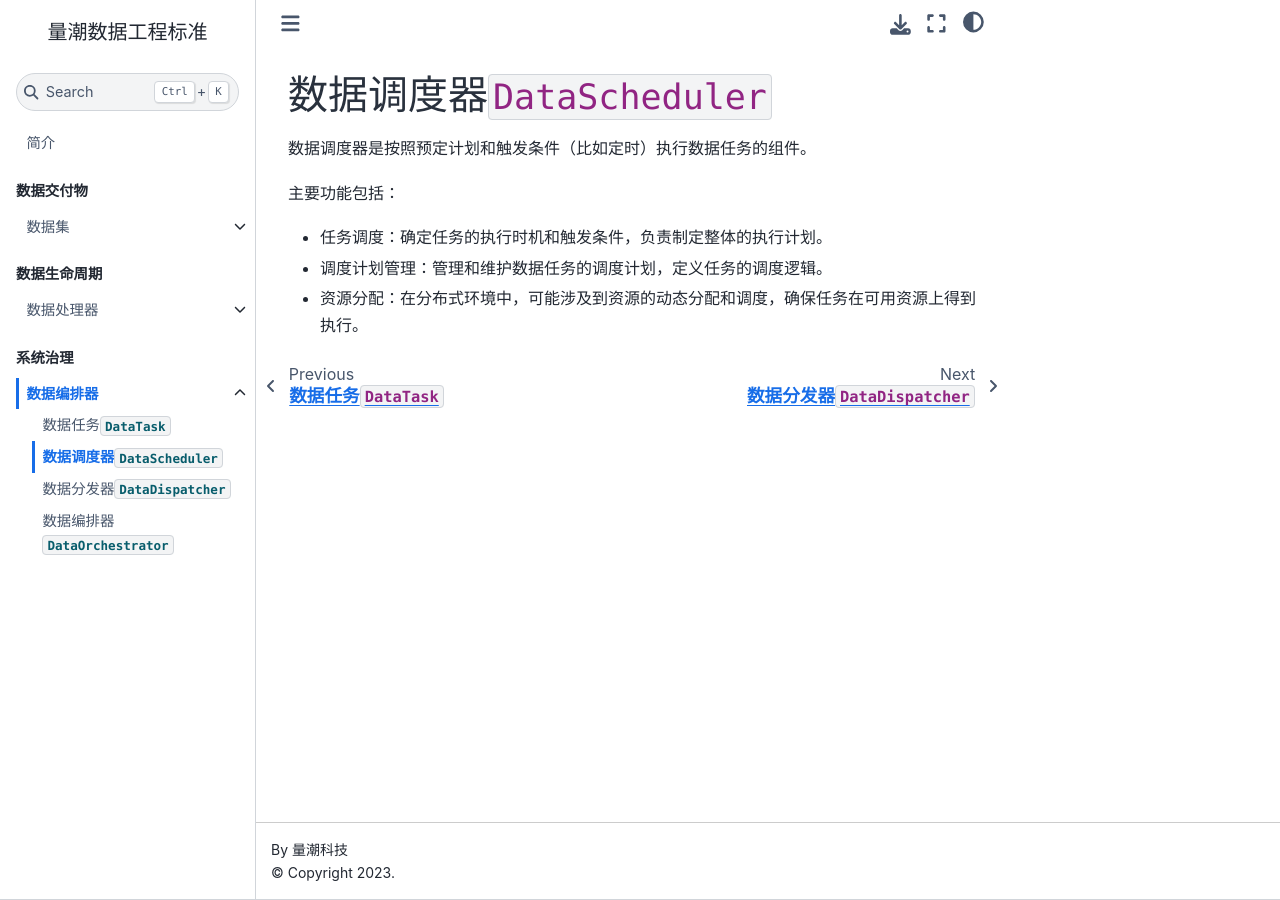
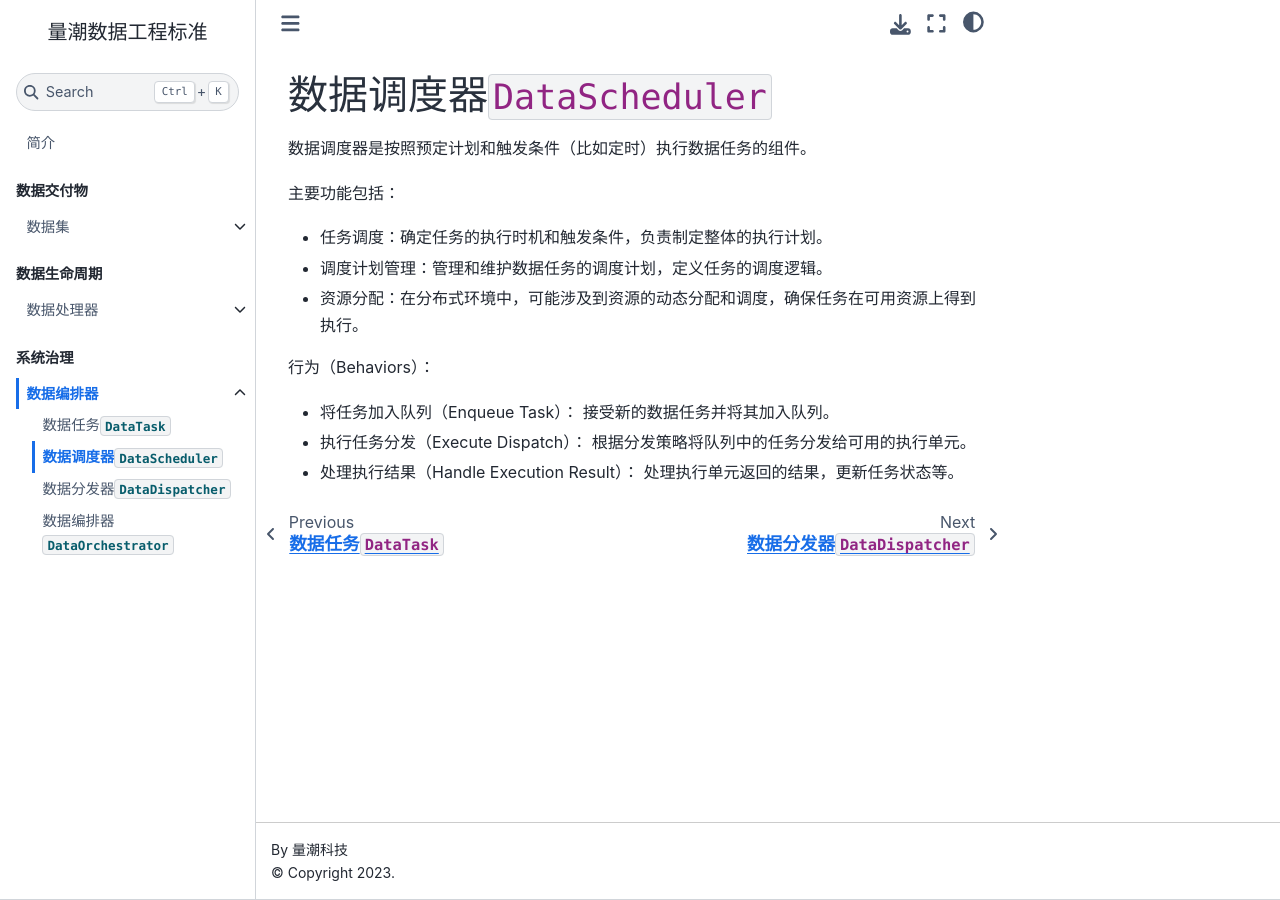
Before and after one commit to quanttide/quanttide-specification-of-data-engineering, a Jupyter Book: the page built from orchestrators/scheduler.md, in a window 1280 px wide. Built offline with Jupyter Book 1.0.4 settings and Sphinx 7.4.7 and the Sphinx Book theme 1.1.4, drawn with Linux system fonts in a browser that asks for light colours.

Commit message:
feat(orchestrators/scheduler): 增加DataScheduler的行为定义

```diff
--- a/orchestrators/scheduler.md
+++ b/orchestrators/scheduler.md
@@ -7,3 +7,9 @@
 - 任务调度：确定任务的执行时机和触发条件，负责制定整体的执行计划。
 - 调度计划管理：管理和维护数据任务的调度计划，定义任务的调度逻辑。
 - 资源分配：在分布式环境中，可能涉及到资源的动态分配和调度，确保任务在可用资源上得到执行。
+
+行为（Behaviors）：
+
+- 将任务加入队列（Enqueue Task）： 接受新的数据任务并将其加入队列。
+- 执行任务分发（Execute Dispatch）： 根据分发策略将队列中的任务分发给可用的执行单元。
+- 处理执行结果（Handle Execution Result）： 处理执行单元返回的结果，更新任务状态等。
```
